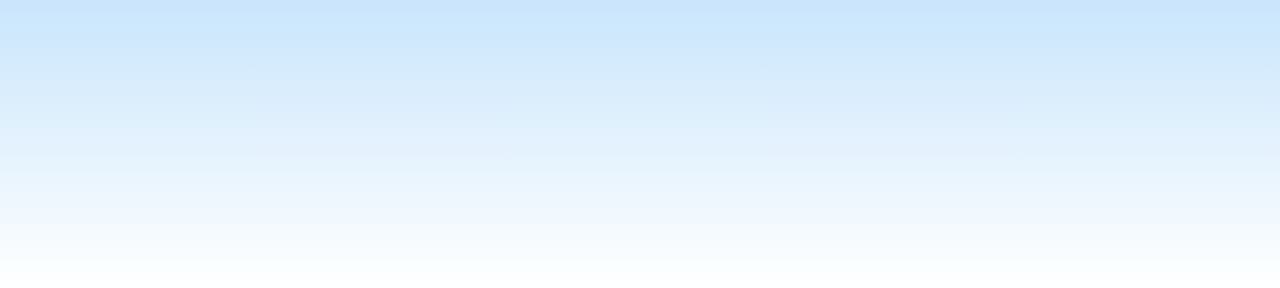
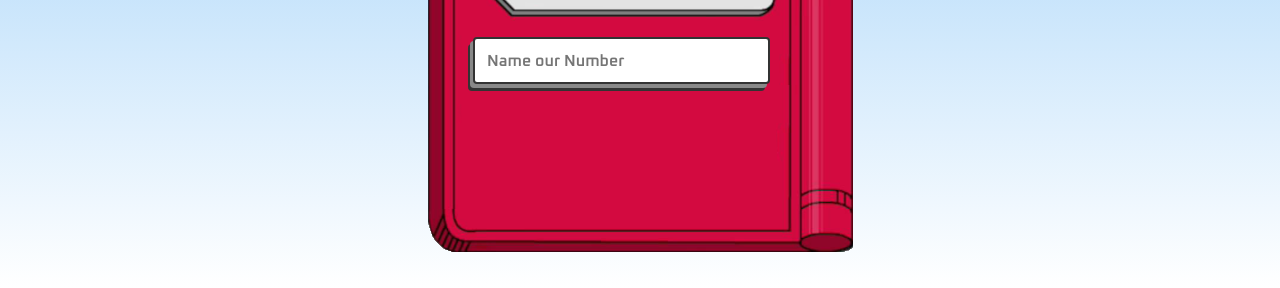
Before and after one commit to VitorProgram/Pokedex, a plain HTML site: page index.html in a window 1280 px wide. Shown: the part 512-800 px from the top of the page. Drawn offline with Linux system fonts and the light colour scheme.

Commit message:
adding pokemon search field

```diff
--- a/css/style.css
+++ b/css/style.css
@@ -62,3 +62,27 @@ main .pokemon-data .pokemon-name {
     color: #3a444d;
     text-transform: capitalize; /*Primeira letra  em maiúsculo*/
 }
+
+.form {
+    position: absolute;
+    width: 65%;
+    top: 65%;
+    left: 13.5%;
+}
+
+.form .input-search {
+    width: 100%;
+    padding: 4%;
+
+    outline: none;
+    border: 2px solid #333;
+    border-radius: 4px;
+
+    font-weight: 600;
+    font-size: clamp(8px, 5vw, 1rem);
+
+    /*Quantas bordas quiser / no caso, duas*/
+    box-shadow: -3px 4px 0 #888, -5px 7px 0 #333;
+
+    color: #3a444d;
+}
--- a/index.html
+++ b/index.html
@@ -33,6 +33,20 @@
             <span class="pokemon-number"></span> -
             <span class="pokemon-name"></span>
         </h1>
+
+        <!--Campo de pesquisa-->
+        <form class="form">
+            <input
+            type="search"
+            placeholder="Name our Number"
+            class="input-search"
+            required
+            >
+        </form>
+
+
+        <!--Imagem principal da página-->
+        <img src="images/pokedex.png" alt="Imagem Pokedéx" class="pokedex">
     </main>
 </body>
 </html>
```
